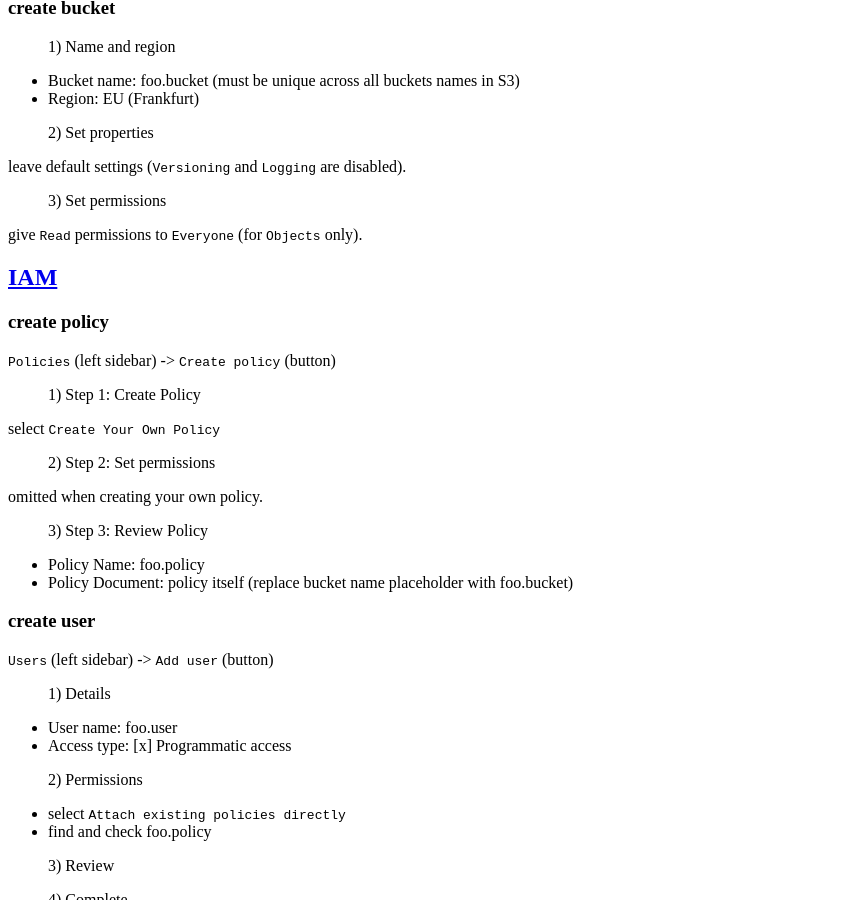
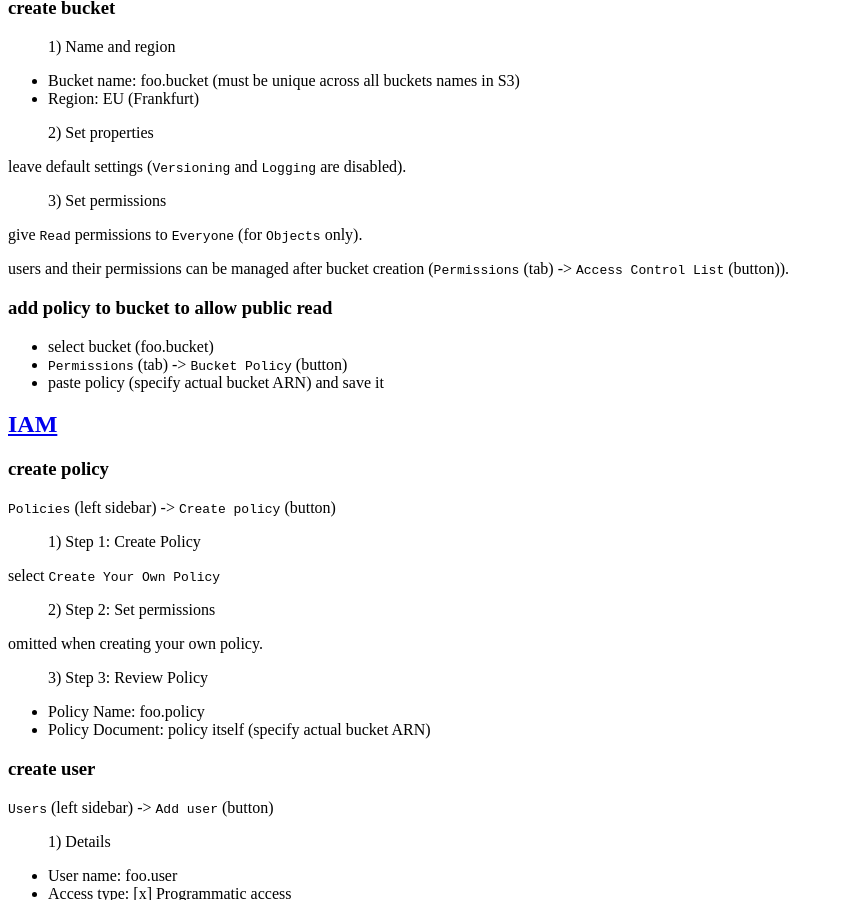
Before and after one commit to tap349/tap349.github.io, a Jekyll site: the page built from _posts/2017-04-06-aws.md, in a window 1280 px wide and 900 px high, scrolled down 540 px. Shown: the whole window, without its empty margins (0-843 px from the left). Built offline with Jekyll 4.4.1, drawn with Linux system fonts in a browser that asks for light colours.

Commit message:
update 2017-04-13_00:27:32

```diff
--- a/_posts/2017-04-06-aws.md
+++ b/_posts/2017-04-06-aws.md
@@ -40,6 +40,15 @@
 
 give `Read` permissions to `Everyone` (for `Objects` only).
 
+users and their permissions can be managed after bucket creation
+(`Permissions` (tab) -> `Access Control List` (button)).
+
+### add policy to bucket to allow public read
+
+- select bucket (foo.bucket)
+- `Permissions` (tab) -> `Bucket Policy` (button)
+- paste policy (specify actual bucket ARN) and save it
+
 ## [IAM](https://console.aws.amazon.com/iam/home?region=us-west-2)
 
 ### create policy
@@ -57,7 +66,7 @@
 > 3) Step 3: Review Policy
 
 - Policy Name: foo.policy
-- Policy Document: policy itself (replace bucket name placeholder with foo.bucket)
+- Policy Document: policy itself (specify actual bucket ARN)
 
 ### create user
 
```
